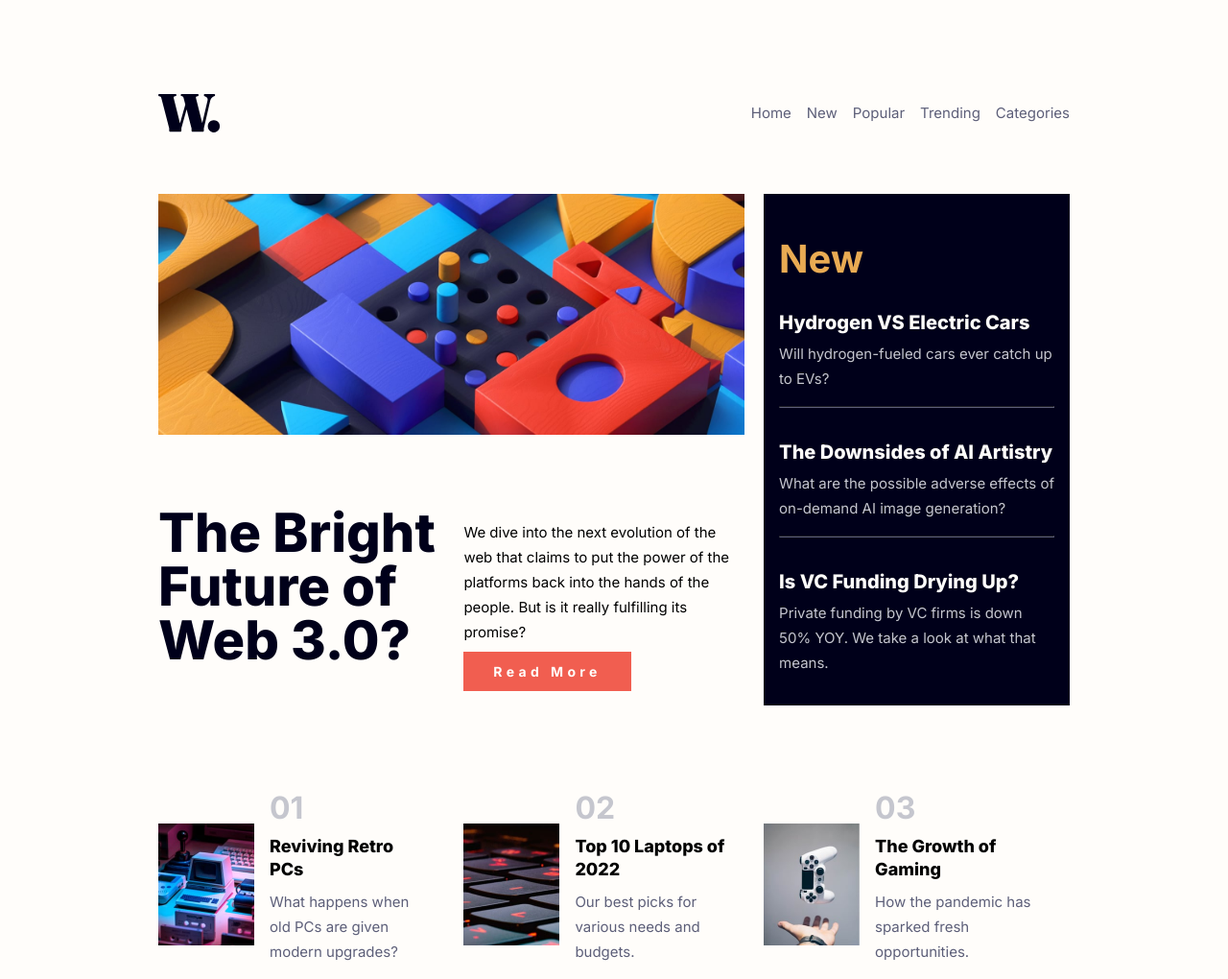
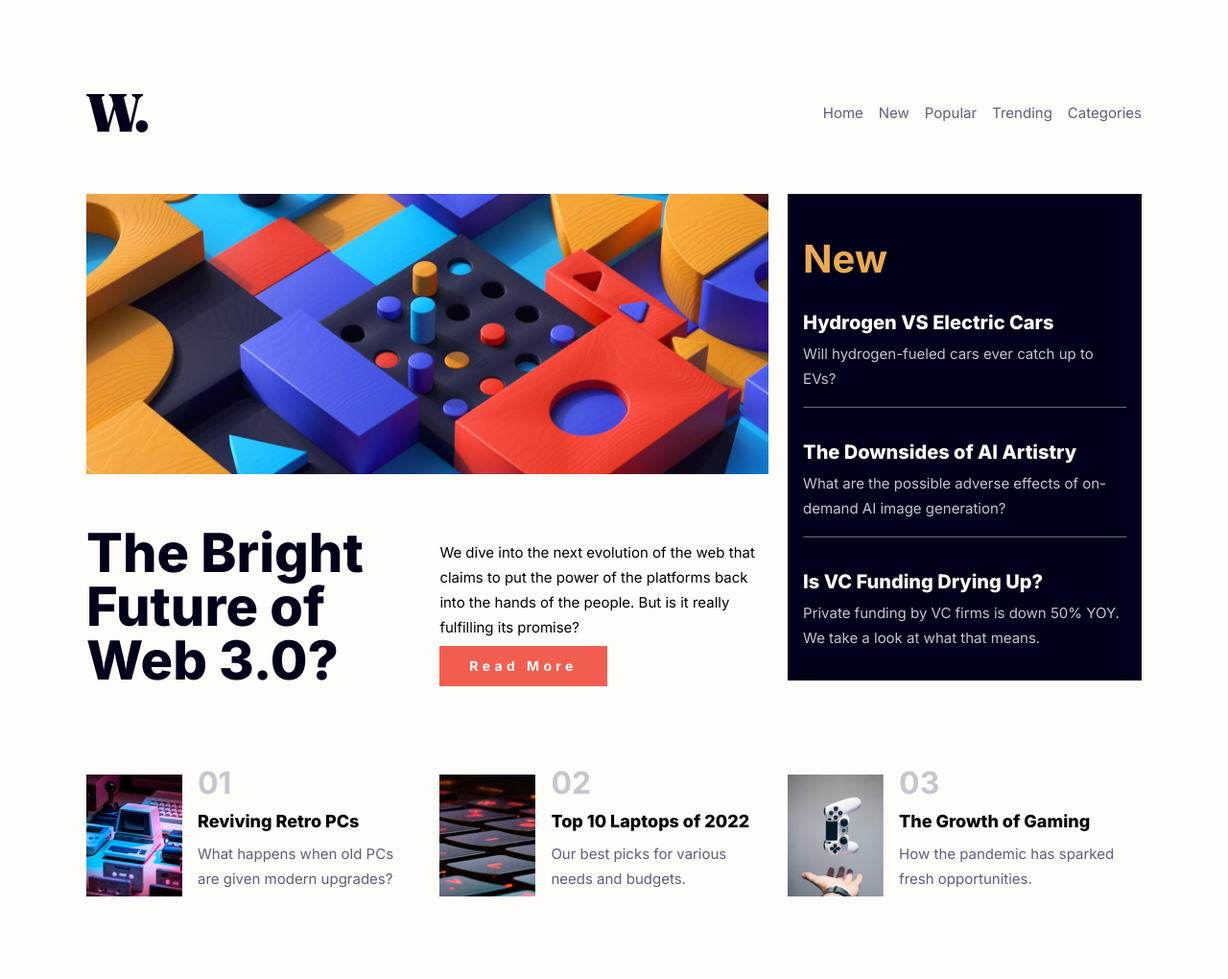
Before and after one commit to M-D1/news-homepage, a plain HTML site: page index.html in a window 1280 px wide. Shown: the whole page at 96% size. After the commit the page ends 944 px from the top, so only its background shows below. Drawn offline with Linux system fonts and the light colour scheme.

Commit message:
Update index.css

```diff
--- a/index.css
+++ b/index.css
@@ -22,7 +22,7 @@ body {
 }
 
 header,.container{
-  max-width: 950px;
+  max-width: 1100px;
   margin: 0 auto;
 
 }
```
